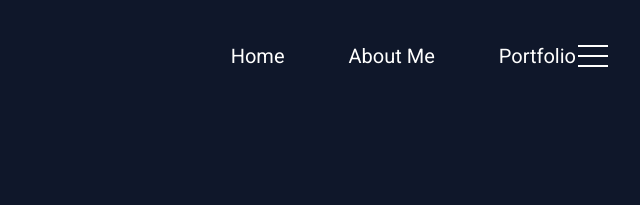
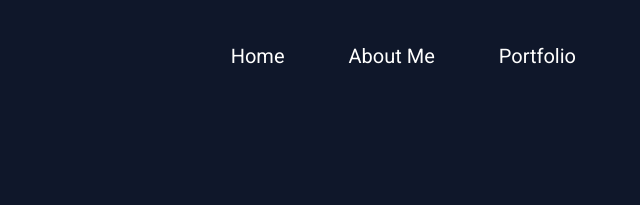
Before and after one commit to Micheal501/tailwind-portfolio, a website: page index.html in a window 1280 px wide. Shown: the top 205 px of the page, 640-1280 px from the left. Drawn offline with nearby package versions, Linux system fonts and the light colour scheme; files that its build step writes are made by us from their sources.

Commit message:
fix(nav): resolve hamburger menu on lg screen

```diff
--- a/index.html
+++ b/index.html
@@ -27,7 +27,7 @@
               id="hamburger"
               name="hamburger"
               type="button"
-              class="block absolute right-4"
+              class="block absolute right-4 lg:hidden"
             >
               <span
                 class="hamburger-line transition duration-300 ease-in-out origin-top-left"
```
